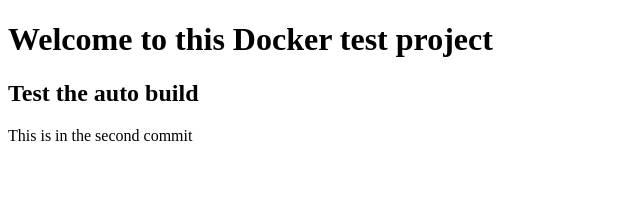
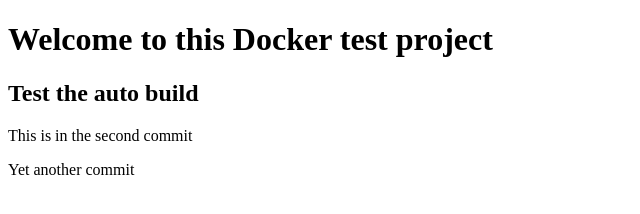
Before and after one commit to Allenite/dockerautomation, a plain HTML site: page index.html in a window 1280 px wide. Shown: the whole page, without its empty margins (0-640 px from the left). Drawn offline with Linux system fonts and the light colour scheme.

Commit message:
second change to test automation

```diff
--- a/index.html
+++ b/index.html
@@ -13,6 +13,8 @@
 
     <p>This is in the second commit</p>
 
+    <p> Yet another commit</p>
+
 </head>
 
 <body>
```
